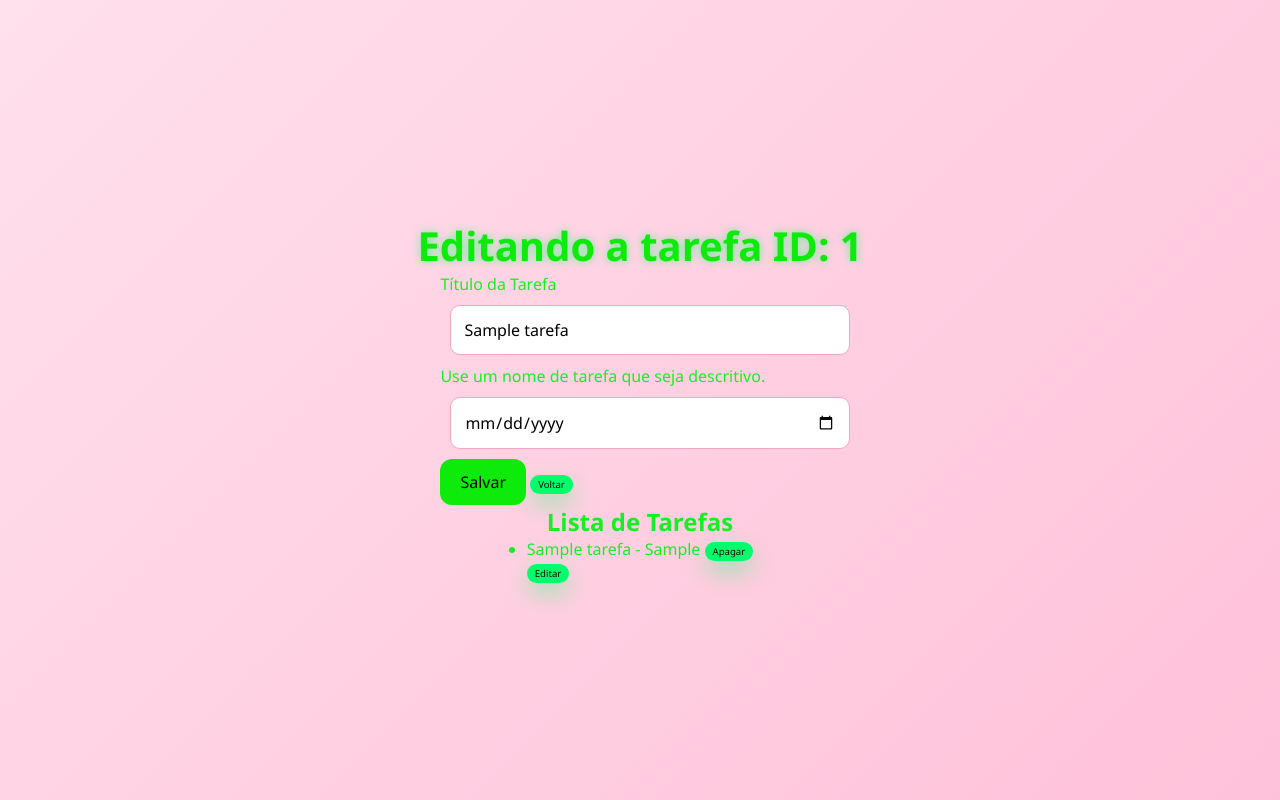
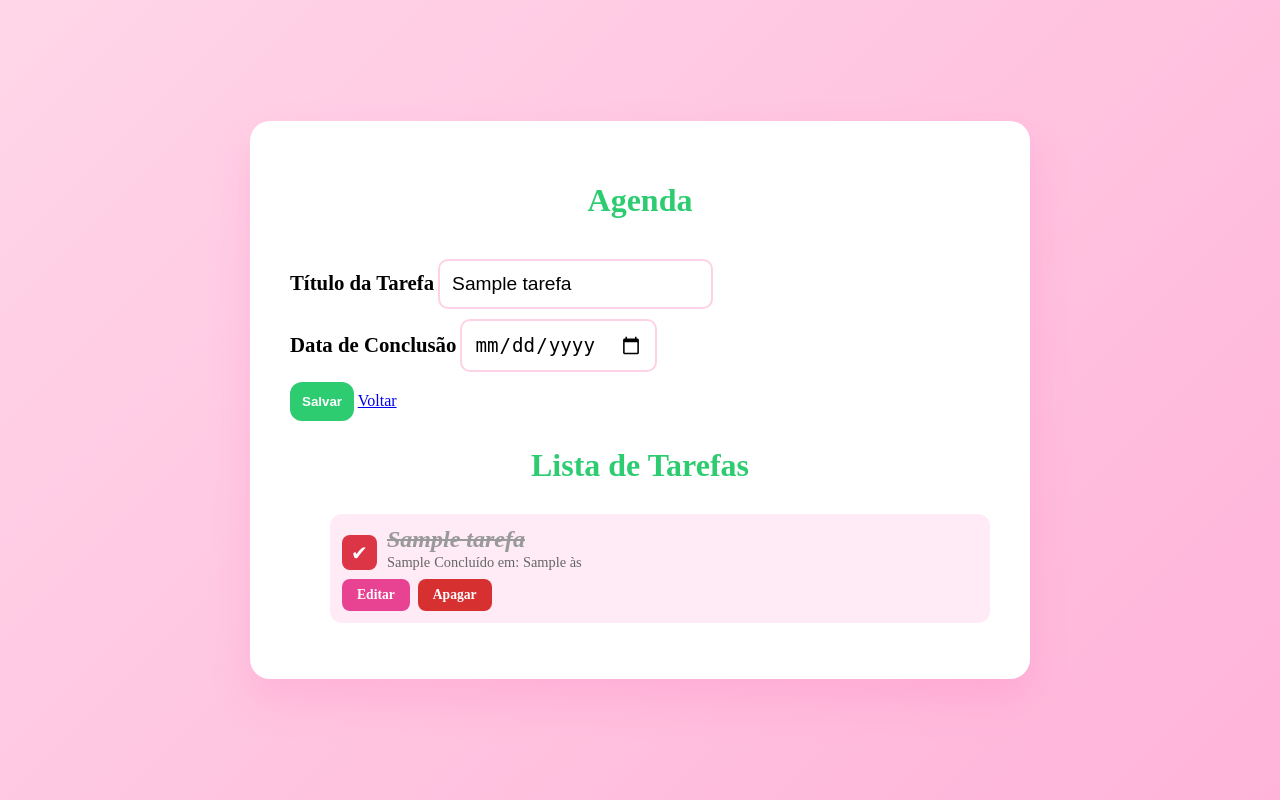
Before and after one commit to JuliaPolycarpo/AgendaPython, a Flask app: page /update/1 in a window 1280 px wide. Run offline with Flask 3, Linux system fonts and the light colour scheme; tables that the repository leaves empty hold one stand-in row (values such as "Sample post").

Commit message:
feat: implentação de conclusão de tarefas e regras de negócio

```diff
--- a/app.py
+++ b/app.py
@@ -1,50 +1,82 @@
-from flask import Flask, redirect, render_template, request, url_for
+from flask import Flask, redirect, render_template, request, url_for, jsonify, flash
 from models.database import init_db
 from models.tarefa import Tarefa
+import os
 
 app = Flask(__name__)
 
 init_db()
+app.secret_key = os.environ.get("SECRET_KEY", "uma_chave_padrao_para_dev")
 
-
-@app.route('/')
-def home():
-    return render_template('home.html', titulo='Home')
-
-@app.route('/agenda', methods=['GET', 'POST'])
+# Rota principal (não existe mais "home")
+@app.route("/", methods=['GET', 'POST'])
 def agenda():
-    tarefas = None
 
     if request.method == 'POST':
         titulo_tarefa = request.form['titulo_tarefa']
         data_conclusao = request.form['data_conclusao']
+
         tarefa = Tarefa(titulo_tarefa, data_conclusao)
         tarefa.salvar_tarefa()
+
+        return redirect(url_for('agenda'))
 
     tarefas = Tarefa.obter_tarefas()
     return render_template('agenda.html', titulo='Agenda', tarefas=tarefas)
 
-@app.route('/delete/<int:idTarefa>')
+
+@app.route("/delete/<int:idTarefa>")
 def delete(idTarefa):
-    tarefa = Tarefa.id(idTarefa)
+
+    tarefa = Tarefa.buscar_por_id(idTarefa)
+
+    if not tarefa:
+        flash("Tarefa não encontrada.")
+        return redirect(url_for("agenda"))
+
+    # REGRA DE NEGÓCIO RN01
+    if tarefa.estado_tarefa:
+        flash("Não é possível excluir uma tarefa concluída. Reabra antes.")
+        return redirect(url_for("agenda"))
+
     tarefa.excluir_tarefa()
-    #return render_template('agenda.html', titulo='Agenda', tarefas=tarefas)
-    return redirect(url_for('agenda'))
 
-@app.route('/Hello')
-def hello_world():
-    return 'Hello, World!'
+    flash("Tarefa excluída com sucesso.")
+    return redirect(url_for("agenda"))
 
 
-@app.route('/update/<int:idTarefa>', methods = ['GET', 'POST'])
+@app.route('/update/<int:idTarefa>', methods=['GET', 'POST'])
 def update(idTarefa):
+
     if request.method == 'POST':
         titulo = request.form['titulo_tarefa']
         data = request.form['data_conclusao']
-        tarefa = Tarefa(titulo, data, idTarefa)
+
+        tarefa = Tarefa(titulo, data, id_tarefa=idTarefa)
         tarefa.atualizar_tarefa()
+
         return redirect(url_for('agenda'))
 
-    tarefas=Tarefa.obter_tarefas()
-    tarefa_selecionada = Tarefa.id(idTarefa)
-    return render_template('agenda.html', titulo=f'Editando a tarefa ID: {idTarefa}', tarefas=tarefas, tarefa_selecionada=tarefa_selecionada)
+    tarefas = Tarefa.obter_tarefas()
+    tarefa_selecionada = Tarefa.buscar_por_id(idTarefa)
+
+    return render_template(
+        'agenda.html',
+        titulo=f'Editando a tarefa ID: {idTarefa}',
+        tarefas=tarefas,
+        tarefa_selecionada=tarefa_selecionada
+    )
+
+@app.route("/alterar_estado/<int:idTarefa>", methods=["POST"])
+def alterar_estado(idTarefa):
+    tarefa = Tarefa.buscar_por_id(idTarefa)
+
+    if not tarefa:
+        return jsonify({"erro": "Tarefa não encontrada"}), 404
+
+    tarefa.alterar_estado()
+
+    return jsonify({
+        "estado": tarefa.estado_tarefa,
+        "concluida_em": tarefa.concluida_em
+    })
--- a/static/style.css
+++ b/static/style.css
@@ -1,124 +1,206 @@
-
-/* Reset
-* {
+/* BODY */
+body {
+    background: linear-gradient(135deg, #ffd6e8, #ffb3d9);
+    min-height: 100vh;
+    display: flex;
+    justify-content: center;
+    align-items: center;
     margin: 0;
-    padding: 0;
-    box-sizing: border-box;
-    font-family: "Segoe UI", Tahoma, Geneva, Verdana, sans-serif;
 }
 
-/* reset */
-* {
-    margin: 0;
-    padding: 0;
-    box-sizing: border-box;
-    font-family: "Segoe UI", Tahoma, Geneva, Verdana, sans-serif;
+/* CONTAINER */
+.agenda-container {
+    background: white; /* fundo branco */
+    width: 100%;
+    max-width: 700px;
+    padding: 40px;
+    border-radius: 20px;
+    box-shadow: 0 20px 40px rgba(255, 105, 180, 0.2);
+    display: flex;
+    flex-direction: column;
 }
 
-/* Fundo rosinha */
-body {
-    background: linear-gradient(135deg, rgb(255, 224, 236), rgb(255, 193, 217));
-    min-height: 100vh;
-    padding: 80px;
+/* TITULOS */
+.titulo-agenda, .titulo-lista {
+    text-align: center;
+    margin-bottom: 30px;
+    font-size: 2rem;
+    font-weight: bold;
+    color: #2ecc71;
+}
+.label-tarefa, .label-data {
+    font-size: 1.3rem;
+    font-weight: bold;
+    color: black;
+    row-gap: 20px;
+}
+
+/* FORM */
+.form-tarefa {
     display: flex;
     flex-direction: column;
-    align-items: center;
-    justify-content: center;
-    color: rgb(20, 241, 35);
+    gap: 15px;
 }
 
-/* títulos */
-h1 {
-    text-align: center;
-    font-size: 2.5rem;
-    color: rgb(14, 235, 10);
-    text-shadow: 0 0 8px rgba(0, 255, 106, 0.6);
+.input-tarefa,
+.input-data {
+    padding: 12px;
+    border-radius: 10px;
+    border: 2px solid #ffd1e6;
+    transition: 0.3s;
+    font-size: 1.2rem;
+    display: inline-block;
+    margin-top: 10px;
+
 }
 
-/* conteúdo em colunas */
-.content,
-main,
-section {
-    background-color: rgb(255, 255, 255);
-    padding: 25px;
-    border-radius: 16px;
-    box-shadow: 0 8px 20px rgba(243, 76, 184, 0.381);
-    column-count: 1;
-    column-gap: 40px;
-    max-width: 900px;
-    width: 100%;
+.input-tarefa:focus,
+.input-data:focus {
+    border-color: #2ecc71;
+    outline: none;
+    box-shadow: 0 0 10px rgba(46, 204, 113, 0.3);
 }
 
-/* inputs */
-input,
-select,
-textarea {
-    width: 100%;
-    padding: 13px;
-    margin-bottom: 15px;
-    border-radius: 10px;
-    border: 1px solid rgb(243, 165, 196);
-    outline: none;
-    margin: 10px;
-    font-size: 1rem;
-    color: rgb(0, 0, 0);
+.btn-salvar {
+    background: #2ecc71;
+    color: white;
+    border: none;
+    padding: 12px;
+    border-radius: 12px;
+    cursor: pointer;
+    font-weight: bold;
+    transition: 0.3s;
+    width: fit-content;
+    display: inline-block;
+    margin-top: 10px;
 }
 
-/* botão */
-button {
-    background-color: rgb(14, 235, 10);
-    color: rgb(0, 0, 0);
-    border: none;
-    padding: 12px 20px;
+.btn-salvar:hover {
+    background: #27ae60;
+    transform: scale(1.05);
+}
+
+/* LISTA */
+.lista-tarefas {
+    list-style: none;
+    margin-top: 20px;
+    display: flex;
+    flex-direction: column;
+    gap: 15px;
+}
+
+/* ITEM DE TAREFA */
+.item-tarefa {
+    display: flex;
+    justify-content: space-between;
+    flex-direction: column;
+    background: #ffebf5;
+    padding: 12px;
     border-radius: 12px;
-    font-size: 1rem;
-    cursor: pointer;
     transition: 0.3s;
 }
 
-button:hover {
-    transform: scale(1.05);
-    box-shadow: 0 0 12px rgba(0, 255, 106, 0.6);
+.item-tarefa:hover {
+    transform: scale(1.02);
+    box-shadow: 0 5px 15px rgba(255, 105, 180, 0.2);
 }
 
-/* tabela */
-table {
-    width: 100%;
-    border-collapse: collapse;
-    margin-top: 15px;
-    break-inside: avoid;
+/* CONTEÚDO DA TAREFA */
+.conteudo-tarefa {
+    display: flex;
+    align-items: center;
+    gap: 10px;
 }
 
-th {
-    background-color: #ff8fc4;
-    color: #0a0a0a;
-    padding: 12px;
-    text-align: left;
+.detalhes-tarefa {
+    display: flex;
+    flex-direction: column;
+    display: block;
+    margin-bottom: 8px;
 }
 
-td {
-    padding: 12px;
-    border-bottom: 1px solid #f3a5c4;
+/* TÍTULO */
+.titulo-tarefa {
+    font-size: 1.5rem;
+    font-weight: bold;
+    color: black;
+    display: block;
 }
 
-tr:hover {
-    background-color: #ffe6f0;
+/* TAREFA CONCLUÍDA */
+.tarefa-concluida .titulo-tarefa {
+    text-decoration: line-through;
+    font-style: italic;
+    color: #999;
 }
 
-/* links */
-a {
-    background-color: #00ff6a;
-    color: #050405;
-    padding: 3px 8px;
-    border-radius: 20px;
-    font-size: 0.6rem;
-    box-shadow: 0 10px 25px rgba(0, 255, 106, 0.4);
-    transition: 0.3s;
-    margin: 10x;
-    text-decoration: none;
+/* DATA E INFORMAÇÃO DE CONCLUSÃO */
+.data-tarefa {
+    font-size: 0.9rem;
+    color: #666;
 }
 
-a:hover {
-    transform: scale(1.06);
-    box-shadow: 0 0 16px rgba(0, 255, 106, 0.8);
+.info-conclusao {
+    font-size: 0.9rem;
+    color: #666;
+    margin-top: 2px;
 }
+
+/* CHECKLIST */
+.btn-checklist {
+    display: inline-flex;
+    align-items: center;
+    justify-content: center;
+    width: 35px;
+    height: 35px;
+    font-size: 20px;
+    border-radius: 8px;
+    color: white;
+    text-decoration: none;
+    transition: 0.2s ease;
+}
+
+/* Botões de checklist */
+.btn-concluir { background-color: #28a745; }
+.btn-concluir:hover { background-color: #218838; }
+
+.btn-reabrir { background-color: #dc3545; }
+.btn-reabrir:hover { background-color: #c82333; }
+
+/* AÇÕES */
+.acoes-tarefa {
+    display: flex;
+    gap: 8px;
+}
+
+.btn-editar,
+.btn-apagar {
+    padding: 8px 15px;
+    border-radius: 8px;
+    font-size: 0.85rem;
+    white-space: nowrap;
+    text-decoration: none;
+    font-weight: bold;
+    transition: 0.3s;
+
+}
+
+.btn-editar {
+    background: #e84393;
+    color: white;
+}
+.btn-editar:hover { background: #b53a76; }
+
+.btn-apagar {
+    background: #d63031;
+    color: white;
+}
+.btn-apagar:hover { background: #b52929; }
+
+/* CAMPO SEM TAREFAS */
+.sem-tarefas {
+    text-align: center;
+    font-size: 1.1rem;
+    color: #666;
+    margin-top: 20px;
+}
--- a/templates/agenda.html
+++ b/templates/agenda.html
@@ -1,40 +1,146 @@
 {% extends "base.html" %}
 
 {% block content %}
-<form class= "mt-3" method="post">
-    <div class = "mt- 3">
-    <label for="titulo-tarefa" class="form-label">Título da Tarefa</label>
-    <input type="text" class="form-control" name="titulo_tarefa" id="titulo-tarefa" aria-describedby="ajudaNomeTarefa" value="{{tarefa_selecionada.titulo_tarefa if tarefa_selecionada else ''}}" required>
-    <div id="ajudaNomeTarefa" class="form-text">Use um nome de tarefa que seja descritivo.</div>
+
+<div class="agenda-container">
+
+    <!-- TÍTULO -->
+    <h1 class="titulo-agenda">Agenda</h1>
+
+    <!-- FORMULÁRIO -->
+    <form class="form-tarefa" method="post">
+
+        <div class="campo-form">
+            <label for="titulo-tarefa" class="label-tarefa">Título da Tarefa</label>
+            <input type="text" class="input-tarefa" name="titulo_tarefa" id="titulo-tarefa" value="{{ tarefa_selecionada.titulo_tarefa if tarefa_selecionada else '' }}"
+                required>
+
+        <div class="campo-form">
+            <label for="titulo-data" class="label-data">Data de Conclusão</label>
+            <input type="date" class="input-data" name="data_conclusao" value="{{ tarefa_selecionada.data_conclusao if tarefa_selecionada else '' }}">
         </div>
 
-    <input type="date" class = "form-control" name="data_conclusao" id=" data-conclusao"
-    value=" {{tarefa_selecionada.data_conclusao if tarefa_selecionada else ''}}"
-    id="data_conclusao">
-    <button type="submit">Salvar</button>
+        <div class="acoes-form">
+            <button type="submit" class="btn-salvar">Salvar</button>
 
             {% if tarefa_selecionada %}
-        <a href="{{ url_for('agenda') }}" class="btn btn-secundary">Voltar</a>
+                <a href="{{ url_for('agenda') }}" class="btn-voltar">Voltar</a>
             {% endif %}
+        </div>
+
     </form>
 
-<h2>Lista de Tarefas</h2>
+    <!-- LISTA TAREFAS -->
+
+    <h2 class="titulo-lista">Lista de Tarefas</h2>
 
     {% if tarefas %}
+        <ul class="lista-tarefas">
 
-    <ul>
             {% for tarefa in tarefas %}
-        <li type="tarefas-lista">{{ tarefa.titulo_tarefa }} - {{ tarefa.data_conclusao}} <a href= "{{ url_for('delete', idTarefa= tarefa.id_tarefa)}}" >Apagar</a></li>
-        <a href="{{ url_for('update', idTarefa = tarefa.id_tarefa)}}">Editar</a>
-        <!-- Controle para editar -->
+                <li class="item-tarefa {% if tarefa.estado_tarefa %}tarefa-concluida{% endif %}">
+
+     <div class="conteudo-tarefa">
+          <!-- Botão de checklist -->
+          <a href="#"
+         data-id="{{ tarefa.id_tarefa }}"
+         class="btn-checklist {% if tarefa.estado_tarefa %}btn-reabrir{% else %}btn-concluir{% endif %}"
+         onclick="alterarEstado(event, this)">
+             {% if tarefa.estado_tarefa %}✔{% else %}☐{% endif %}
+         </a>
+
+        <!-- Título, data e info de conclusão -->
+        <div class="detalhes-tarefa">
+            <span class="titulo-tarefa">{{ tarefa.titulo_tarefa }}</span>
+            <span class="data-tarefa">{{ tarefa.data_conclusao }}</span>
+            <span class="info-conclusao">
+                 {% if tarefa.estado_tarefa %}
+                     Concluído em: {{ tarefa.concluida_em[:10] }} às {{ tarefa.concluida_em[11:16] }}
+                 {% endif %}
+                </span>
+         </div>
+    </div>
+
+                    <!-- Conteúdo da tarefa
+                    <div class="conteudo-tarefa">
+                        <span class="titulo-tarefa">
+                            {{ tarefa.titulo_tarefa }}
+                        </span>
+
+                        <span class="data-tarefa">
+                            {{ tarefa.data_conclusao }}
+                        </span>
+                    </div>-->
+
+                    <!-- Ações -->
+                    <div class="acoes-tarefa">
+                        <a href="{{ url_for('update', idTarefa=tarefa.id_tarefa) }}"
+                           class="btn-editar">
+                            Editar
+                        </a>
+
+                        <a href="{{ url_for('delete', idTarefa=tarefa.id_tarefa) }}"
+                           class="btn-apagar">
+                            Apagar
+                        </a>
+                    </div>
+
+                </li>
             {% endfor %}
+
         </ul>
+    {% else %}
+        <p class="sem-tarefas">Nenhuma tarefa cadastrada</p>
+    {% endif %}
 
-{% else %}
+</div>
 
-    <p>Nenhuma tarefa cadastrada</p>
+<div>
+        <script>
+            function alterarEstado(event, elemento) {
+                event.preventDefault();
 
-{% endif %}
+                const id = elemento.getAttribute("data-id");
+
+                fetch(`/alterar_estado/${id}`, {
+                    method: "POST",
+                    headers: { "Content-Type": "application/json" },
+                    body: JSON.stringify({})
+                })
+                .then(response => response.json())
+                .then(data => {
+
+                    const li = elemento.closest(".item-tarefa");
+                    const infoSpan = li.querySelector(".info-conclusao");
+
+                    if (data.estado) {
+                        // Agora está concluída
+                        elemento.classList.remove("btn-concluir");
+                        elemento.classList.add("btn-reabrir");
+                        elemento.innerHTML = "✔";
+
+                        li.classList.add("tarefa-concluida");
+
+                        const dataFormatada = data.concluida_em.substring(0, 10);
+                        const horaFormatada = data.concluida_em.substring(11, 16);
+
+                        infoSpan.innerHTML = `Concluído em: ${dataFormatada} às ${horaFormatada}`;
+
+                    } else {
+                        // Agora está aberta
+                        elemento.classList.remove("btn-reabrir");
+                        elemento.classList.add("btn-concluir");
+                        elemento.innerHTML = "☐";
+
+                        li.classList.remove("tarefa-concluida");
+
+                        infoSpan.innerHTML = "";
+                    }
+                })
+                .catch(error => console.error("Erro:", error));
+            }
+    </script>
+</div>
 
 {% endblock %}
 
--- a/templates/base.html
+++ b/templates/base.html
@@ -3,11 +3,9 @@
 <head>
     <meta charset="UTF-8">
     <meta name="viewport" content="width=device-width, initial-scale=1.0">
-    <title>{{ titulo }}</title>
     <link rel="stylesheet" href="{{ url_for('static', filename='style.css') }}">
 </head>
 <body>
-    <h1>{{ titulo }}</h1>
     {% block content %}{% endblock %}
 </body>
 </html>
--- a/templates/home.html
+++ b/templates/home.html
@@ -1,5 +1,5 @@
 {% extends "base.html" %}
 
 {% block content %}
-    <a href="/agenda">Agenda</a>
+    <a href="/agenda"></a>
 {% endblock %}
```
Also changed, not shown: models/database.py (+4 -3 lines), models/tarefa.py (+90 -42 lines), 1 other file. Lines whose indentation alone changed are shown as unchanged.
